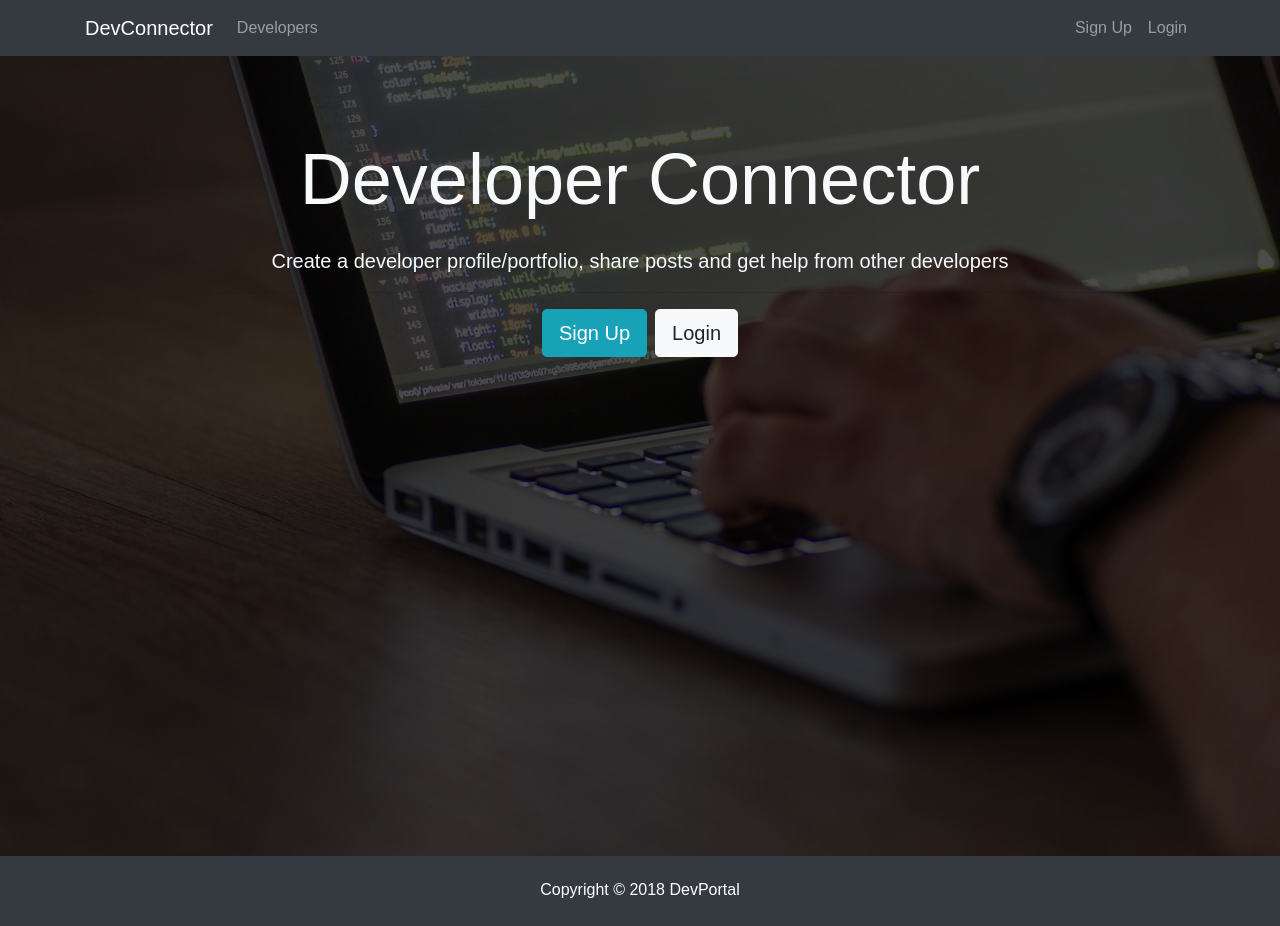
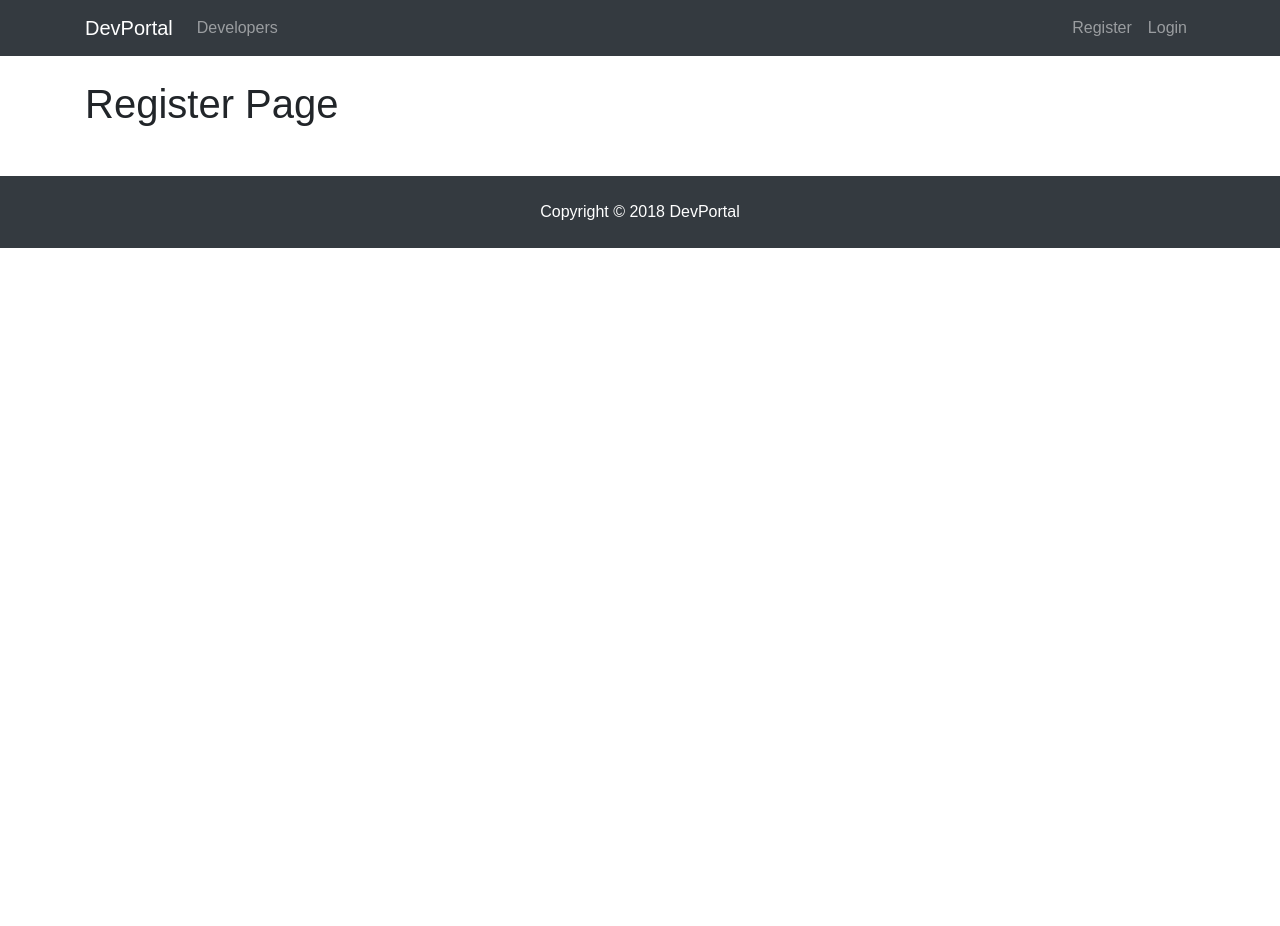
Before and after one commit to cowboysr0ck9/dev-portal, a React app in the folder client/: page /register in a window 1280 px wide. After the commit the page ends 800 px from the top, so only its background shows below. Built offline with nearby package versions, Linux system fonts and the light colour scheme.

Commit message:
Basic react-router-dom setup

```diff
--- /dev/null
+++ b/client/src/components/auth/Login.tsx
@@ -0,0 +1,8 @@
+import * as React from 'react';
+
+class Login extends React.Component {
+    render() {
+        return <h1>Login Page</h1>;
+    }
+}
+export default Login;
--- /dev/null
+++ b/client/src/components/auth/Register.tsx
@@ -0,0 +1,8 @@
+import * as React from 'react';
+
+class Register extends React.Component {
+    render() {
+        return <h1>Register Page</h1>;
+    }
+}
+export default Register;
--- a/client/src/components/layout/Landing.tsx
+++ b/client/src/components/layout/Landing.tsx
@@ -1,4 +1,5 @@
 import * as React from 'react';
+import { Link } from 'react-router-dom';
 
 class Landing extends React.Component {
     render() {
@@ -16,18 +17,19 @@ class Landing extends React.Component {
                                     posts and get help from other developers
                                 </p>
                                 <hr />
-                                <a
-                                    href="register.html"
+                                <Link
                                     className="btn btn-lg btn-info mr-2"
+                                    to="/register"
                                 >
-                                    Sign Up
-                                </a>
-                                <a
-                                    href="login.html"
+                                    Register
+                                </Link>
+
+                                <Link
                                     className="btn btn-lg btn-light"
+                                    to="/login"
                                 >
                                     Login
-                                </a>
+                                </Link>
                             </div>
                         </div>
                     </div>
--- a/client/src/components/layout/Navbar.tsx
+++ b/client/src/components/layout/Navbar.tsx
@@ -1,13 +1,14 @@
 import * as React from 'react';
+import { Link } from 'react-router-dom';
 
 class Navbar extends React.Component {
     render() {
         return (
             <nav className="navbar navbar-expand-sm navbar-dark bg-dark mb-4">
                 <div className="container">
-                    <a className="navbar-brand" href="landing.html">
-                        DevConnector
-                    </a>
+                    <Link className="navbar-brand" to="/">
+                        DevPortal
+                    </Link>
                     <button
                         className="navbar-toggler"
                         type="button"
@@ -20,22 +21,22 @@ class Navbar extends React.Component {
                     <div className="collapse navbar-collapse" id="mobile-nav">
                         <ul className="navbar-nav mr-auto">
                             <li className="nav-item">
-                                <a className="nav-link" href="profiles.html">
+                                <Link className="nav-link" to="/profiles">
                                     Developers
-                                </a>
+                                </Link>
                             </li>
                         </ul>
 
                         <ul className="navbar-nav ml-auto">
                             <li className="nav-item">
-                                <a className="nav-link" href="register.html">
-                                    Sign Up
-                                </a>
+                                <Link className="nav-link" to="/register">
+                                    Register
+                                </Link>
                             </li>
                             <li className="nav-item">
-                                <a className="nav-link" href="login.html">
+                                <Link className="nav-link" to="/login">
                                     Login
-                                </a>
+                                </Link>
                             </li>
                         </ul>
                     </div>
--- a/client/src/views/MainView.tsx
+++ b/client/src/views/MainView.tsx
@@ -1,18 +1,35 @@
 import * as React from 'react';
 import '../assets/scss/main.scss';
 
+// Component Imports
 import Navbar from '../components/layout/Navbar';
 import Landing from '../components/layout/Landing';
 import Footer from '../components/layout/Footer';
 
+import Register from '../components/auth/Register';
+import Login from '../components/auth/Login';
+
+// Library Imports
+import { BrowserRouter as Router, Route } from 'react-router-dom';
+
 class MainView extends React.Component {
     public render() {
         return (
-            <div className="App">
-                <Navbar />
-                <Landing />
-                <Footer />
-            </div>
+            <Router>
+                <div className="App">
+                    <Navbar />
+                    <Route exact={true} path="/" component={Landing} />
+                    <div className="container">
+                        <Route
+                            exact={true}
+                            path="/register"
+                            component={Register}
+                        />
+                        <Route exact={true} path="/login" component={Login} />
+                    </div>
+                    <Footer />
+                </div>
+            </Router>
         );
     }
 }
```
